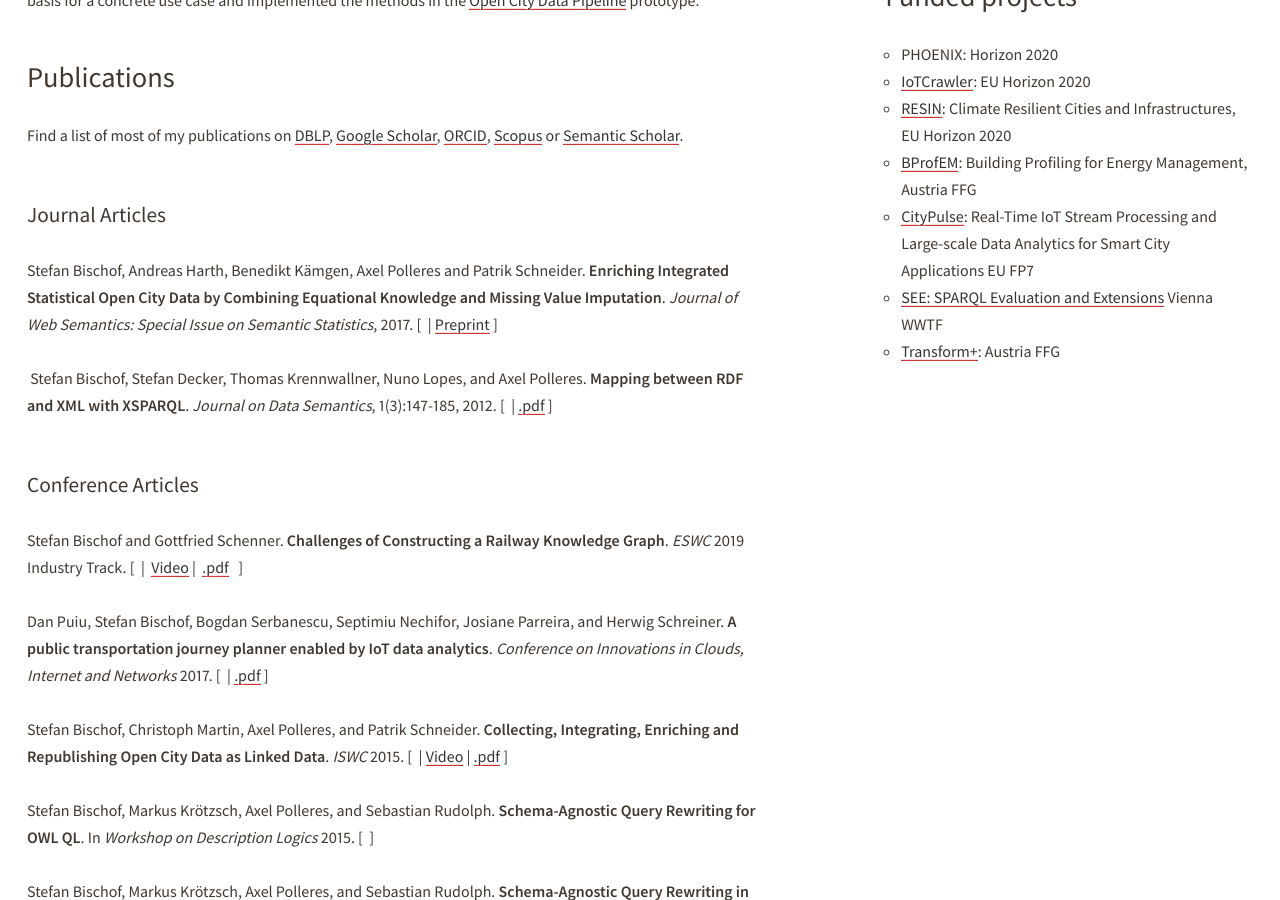
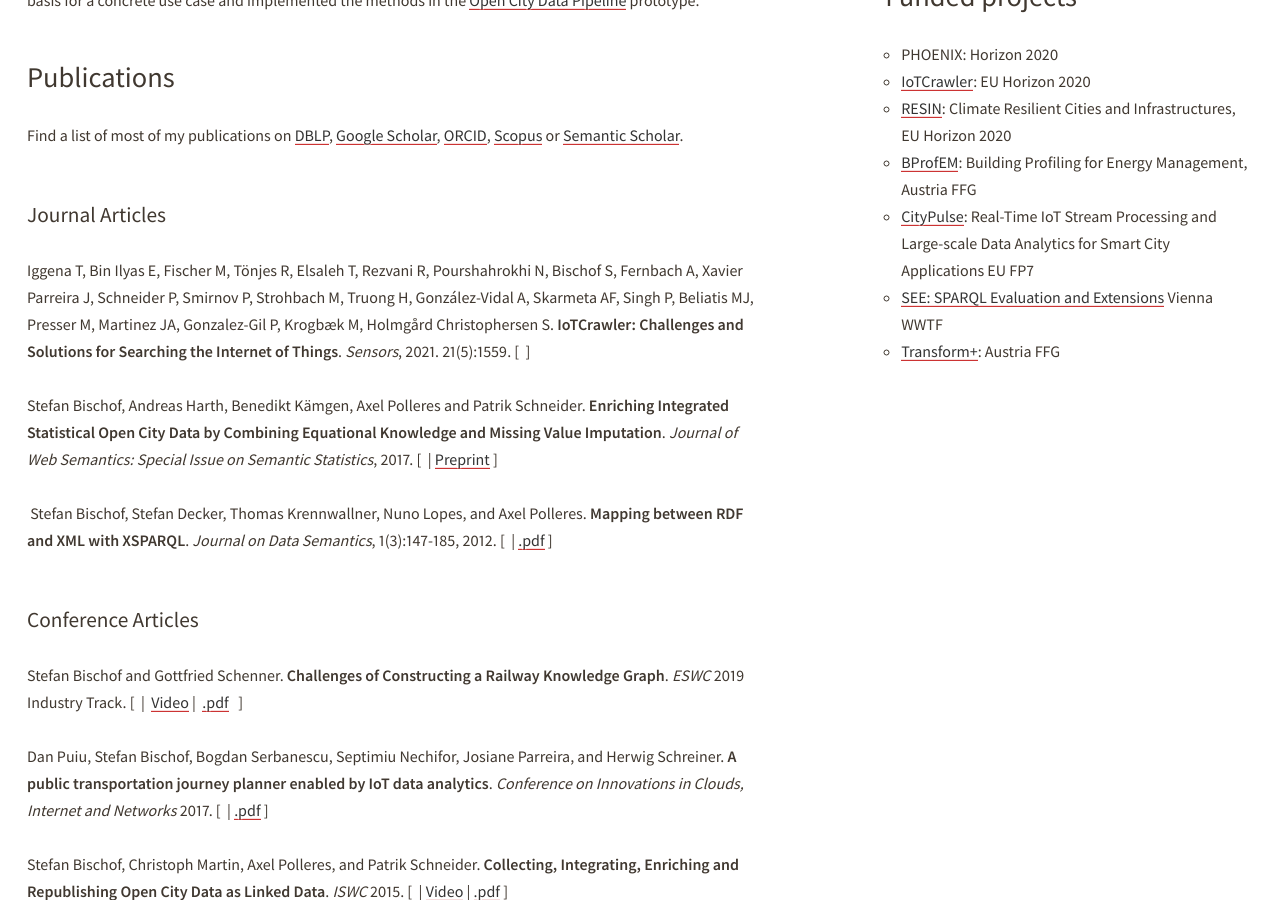
Before and after one commit to stefanbischof/stefanbischof.github.io, a Jekyll site: the page built from index.html, in a window 1280 px wide and 900 px high, scrolled down 372 px. Built offline with Jekyll 4.4.1, drawn with Linux system fonts in a browser that asks for light colours; a style sheet for code colours, icons or effects is not loaded.

Commit message:
add iotcrawler paper

```diff
--- a/mypublications.html
+++ b/mypublications.html
@@ -1,4 +1,6 @@
 <h2>Journal Articles</h2>
+
+<p><a id="Iggena2021"></a>Iggena T, Bin Ilyas E, Fischer M, Tönjes R, Elsaleh T, Rezvani R, Pourshahrokhi N, Bischof S, Fernbach A, Xavier Parreira J, Schneider P, Smirnov P, Strohbach M, Truong H, González-Vidal A, Skarmeta AF, Singh P, Beliatis MJ, Presser M, Martinez JA, Gonzalez-Gil P, Krogbæk M, Holmgård Christophersen S. <b>IoTCrawler: Challenges and Solutions for Searching the Internet of Things</b>. <em>Sensors</em>, 2021. 21(5):1559. [&nbsp;<a href="https://doi.org/10.3390/s21051559"><i class="ai ai-doi"></i></a>&nbsp;]</p>
 
 <p><a id="BHKPS"></a>Stefan Bischof, Andreas Harth, Benedikt Kämgen, Axel Polleres and Patrik Schneider. <b>Enriching Integrated Statistical Open City Data by Combining Equational Knowledge and Missing Value Imputation</b>. <em>Journal of Web Semantics: Special Issue on Semantic Statistics</em>, 2017. [&nbsp;<a href="https://doi.org/10.1016/j.websem.2017.09.003"><i class="ai ai-doi"></i></a> | <a href="https://papers.ssrn.com/sol3/papers.cfm?abstract_id=3199313">Preprint</a>&nbsp;]</p>
 
```
